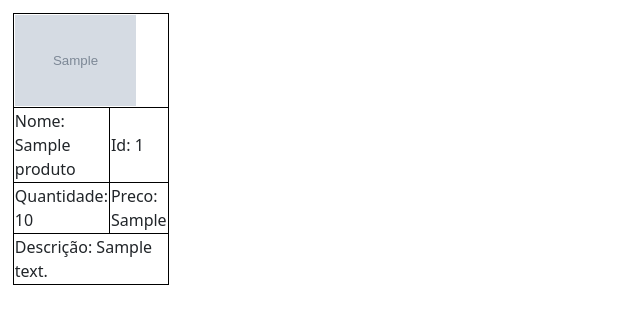
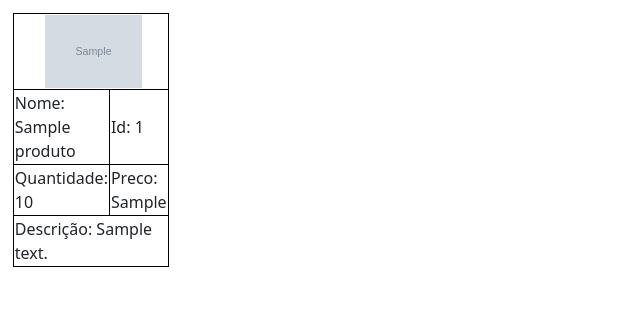
Before and after one commit to joaopaulo10101010/LoginPHP, a PHP site: page /menu.php in a window 1280 px wide. Shown: the part 56-380 px from the top of the page, without its empty margins (0-640 px from the left). Run offline with PHP 8.4, Linux system fonts and the light colour scheme; tables that the repository leaves empty hold one stand-in row (values such as "Sample post"); grey boxes marked "Sample" are stand-in pictures.

Commit message:
adicionando os metodos da imagem

```diff
--- a/processamenu.php
+++ b/processamenu.php
@@ -19,7 +19,7 @@ function ExibirListaProd(){
         echo("
         <table>
             <tr>
-                <td colspan='2'><img src='{$produto['Img_path']}'></td>
+                <td class='imagemtable' colspan='2'><img src='{$produto['Img_path']}'></td>
             <tr>
             <tr>
                 <td>Nome: {$produto['NomeDoProduto']}</td>
--- a/src/css/menu.css
+++ b/src/css/menu.css
@@ -16,3 +16,6 @@
     width: 80%;
     height: 80%;
 }
+.imagemtable{
+padding-left: 20%;
+}
```
